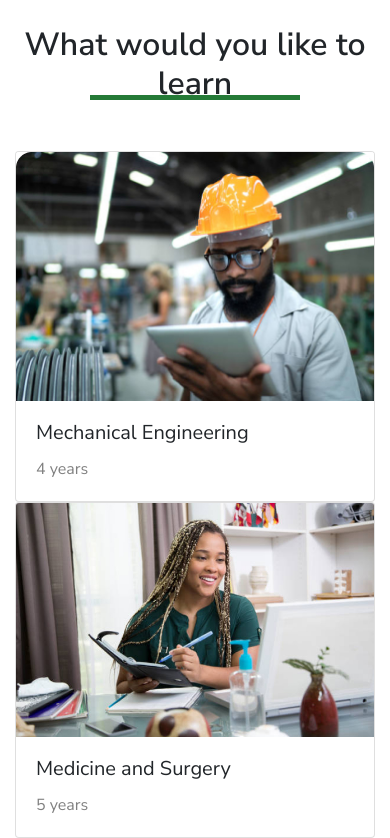
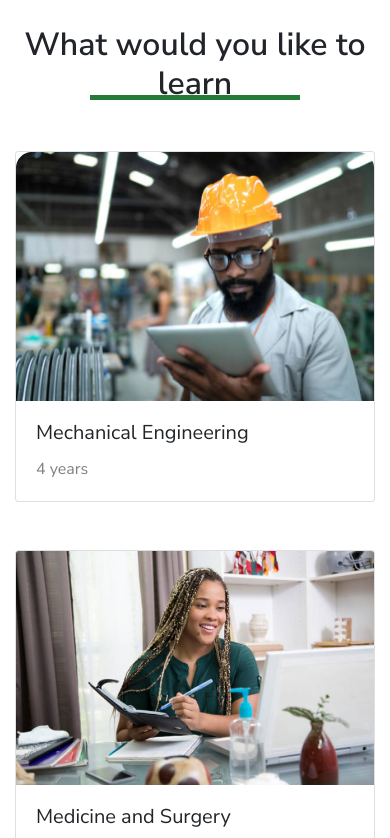
Before and after one commit to joshua-s2/bu, a plain HTML site: page index.html in a window 390 px wide. Shown: the part 1520-2358 px from the top of the page. Drawn offline with nearby package versions, Linux system fonts and the light colour scheme.

Commit message:
Add files via upload

```diff
--- a/index.html
+++ b/index.html
@@ -82,8 +82,8 @@
     <div id="about" class="wow">
         <div class="container my-4">
             <h2 class="text-center sect-txt my-4">What would you like to learn</h2>
-            <div class="row mt-5">
-                <div class="col-md-4 wow fadeInDown">
+            <div class="row ">
+                <div class="col-md-4 wow fadeInDown my-4">
                     <div class="card h-100">
                         <img src="./img/enginner.jpg" class="card-img-top" alt="engineer">
                         <div class="card-body">
@@ -93,7 +93,7 @@
                         </div>
                     </div>
                 </div>
-                <div class="col-md-4 wow fadeInUp" data-wow-delay=".5s" data-wow-duration="2s">
+                <div class="col-md-4 my-4 wow fadeInUp" data-wow-delay=".5s" data-wow-duration="2s">
                     <div class="card h-100">
                         <img src="./img/student.jpg" class="card-img-top" alt="student">
                         <div class="card-body">
@@ -103,7 +103,7 @@
                         </div>
                     </div>
                 </div>
-                <div class="col-md-4">
+                <div class="col-md-4 my-4">
                     <div class="card h-100">
                         <img src="./img/Remote-worker.jpg" class="card-img-top" alt="finance">
                         <div class="card-body">
```
